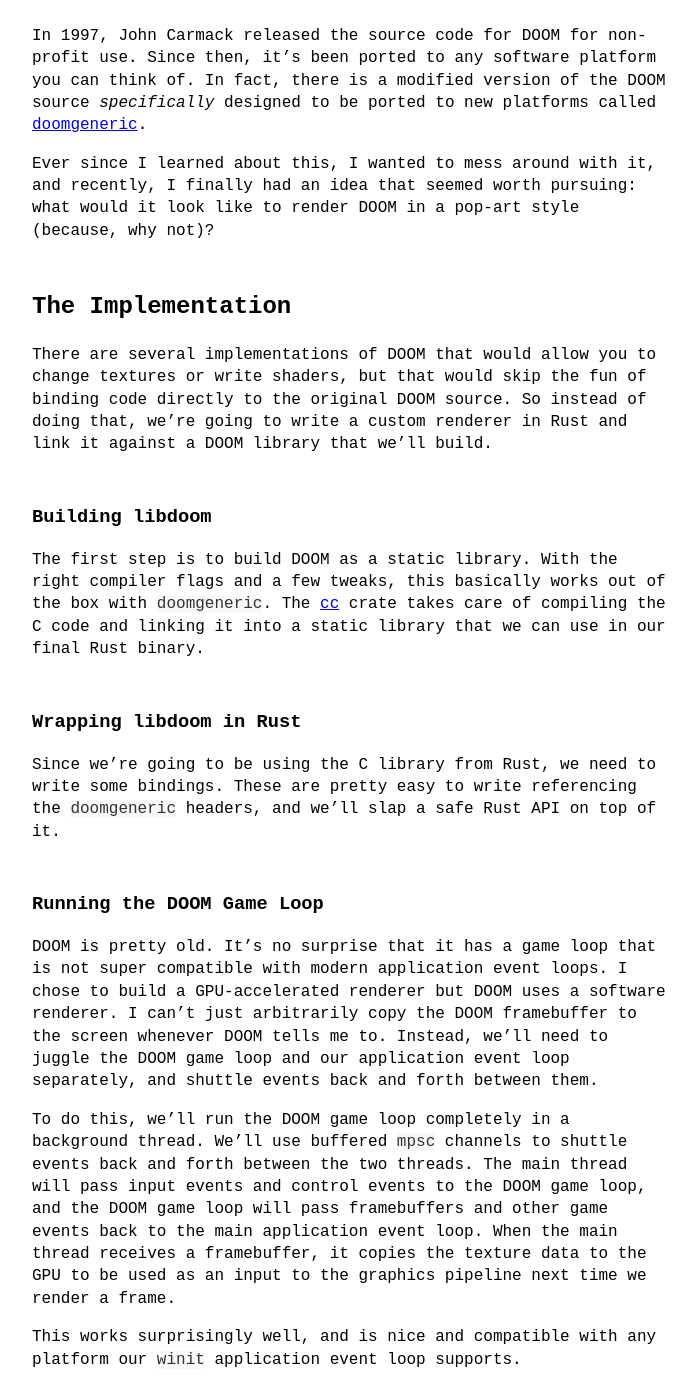
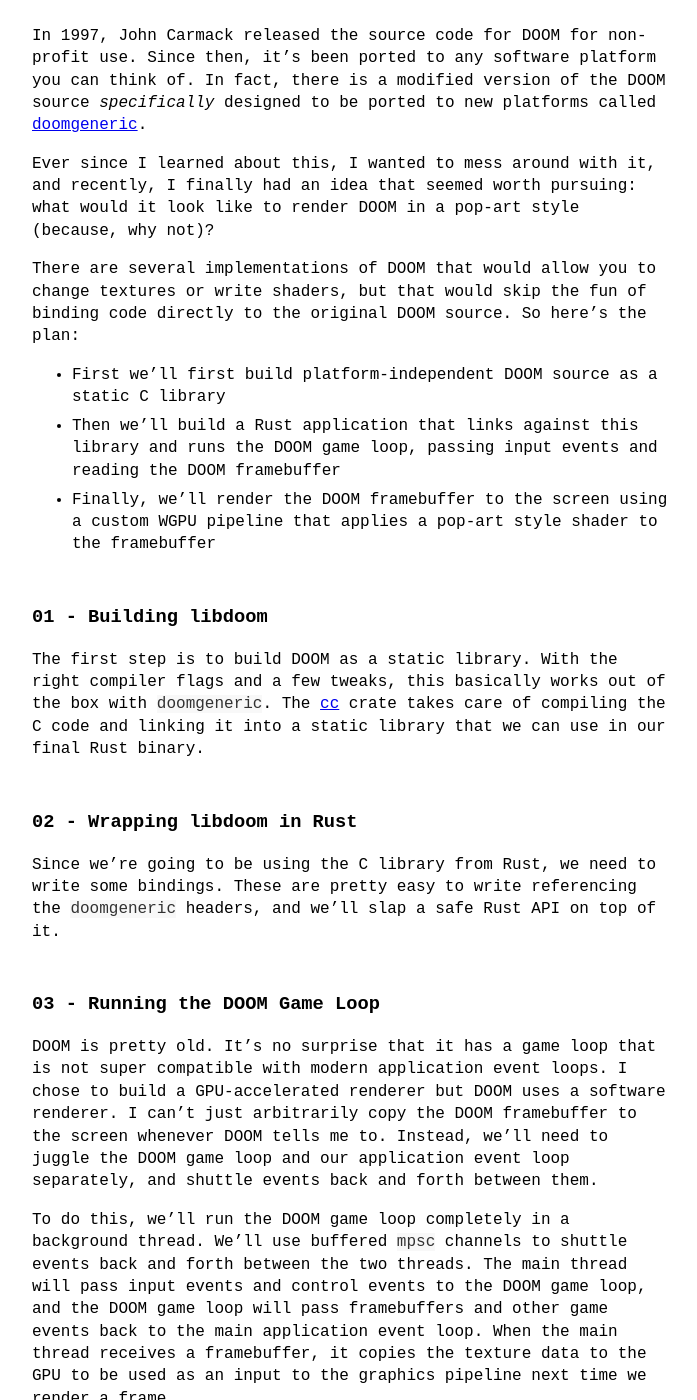
Before and after one commit to ryanwebber/ryanwebber.github.io, a Jekyll site: the page built from content/_projects/popdoom.md, in a window 1280 px wide and 1400 px high, scrolled down 667 px. Shown: the whole window, without its empty margins (288-985 px from the left). Built offline with Jekyll 4.4.1, drawn with Linux system fonts in a browser that asks for light colours; some of the changed text lies outside the part shown.

Commit message:
Improved headers for popdoom

```diff
--- a/content/_projects/popdoom.md
+++ b/content/_projects/popdoom.md
@@ -18,24 +18,26 @@
 Ever since I learned about this, I wanted to mess around with it, and recently, I finally had an idea
 that seemed worth pursuing: what would it look like to render DOOM in a pop-art style (because, why not)?
 
-## The Implementation
+There are several implementations of DOOM that would allow you to change textures or write shaders,
+but that would skip the fun of binding code directly to the original DOOM source. So here's the plan:
+ * First we'll first build platform-independent DOOM source as a static C library
+ * Then we'll build a Rust application that links against this library and runs the DOOM game loop,
+   passing input events and reading the DOOM framebuffer
+ * Finally, we'll render the DOOM framebuffer to the screen using a custom WGPU pipeline that applies
+   a pop-art style shader to the framebuffer
 
-There are several implementations of DOOM that would allow you to change textures or write shaders,
-but that would skip the fun of binding code directly to the original DOOM source. So instead of doing that,
-we're going to write a custom renderer in Rust and link it against a DOOM library that we'll build.
-
-### Building libdoom
+### 01 - Building libdoom
 
 The first step is to build DOOM as a static library. With the right compiler flags and a few tweaks, this
 basically works out of the box with `doomgeneric`. The [cc](https://docs.rs/cc/latest/cc/) crate takes
 care of compiling the C code and linking it into a static library that we can use in our final Rust binary.
 
-### Wrapping libdoom in Rust
+### 02 - Wrapping libdoom in Rust
 
 Since we're going to be using the C library from Rust, we need to write some bindings. These are pretty
 easy to write referencing the `doomgeneric` headers, and we'll slap a safe Rust API on top of it.
 
-### Running the DOOM Game Loop
+### 03 - Running the DOOM Game Loop
 
 DOOM is pretty old. It's no surprise that it has a game loop that is not super compatible with modern
 application event loops. I chose to build a GPU-accelerated renderer but DOOM uses a software renderer.
@@ -52,7 +54,7 @@
 This works surprisingly well, and is nice and compatible with any platform our `winit` application
 event loop supports.
 
-### Rendering DOOM
+### 04 - Rendering DOOM with WGPU
 
 We've now got a regular application event loop and the DOOM framebuffer in our hands. The next step will
 be to copy the framebuffer to the GPU and blit it to the screen's render target. I've set this pipeline up
@@ -68,7 +70,7 @@
 in on our application's main event loop to the DOOM game loop via that channel we set up earlier. There's
 only a few keys to handle, but once we do this, we can actually play DOOM. Pretty neat!
 
-## Rendering DOOM in Pop-Art Style
+### 05 - Writing a Pop-Art Style Shader
 
 Oh man, this turned out to be kinda tricky. I was concerned that DOOM would be too dark and gritty
 to be rendered in a pop-art style, but I figured the best way to find out is to try it out. There are
@@ -79,7 +81,9 @@
 agree that this doesn't look amazing. It looks okay-ish, and some elements of pop-art come through,
 but it's not quite right and stock DOOM is not the best fit for this style.
 
-There are a couple of things I can think of that may improve this:
+### 06 - And Beyond...
+
+There are a couple of things I can think we can improve the pop-art rendering:
  * Render DOOM at a higher resolution. This will help avoid smearing the individual pixels and dots
    together to create cleaner shading bands.
  * Use a different color palette. The DOOM palette is pretty dark and gritty, so it doesn't lend itself
```
